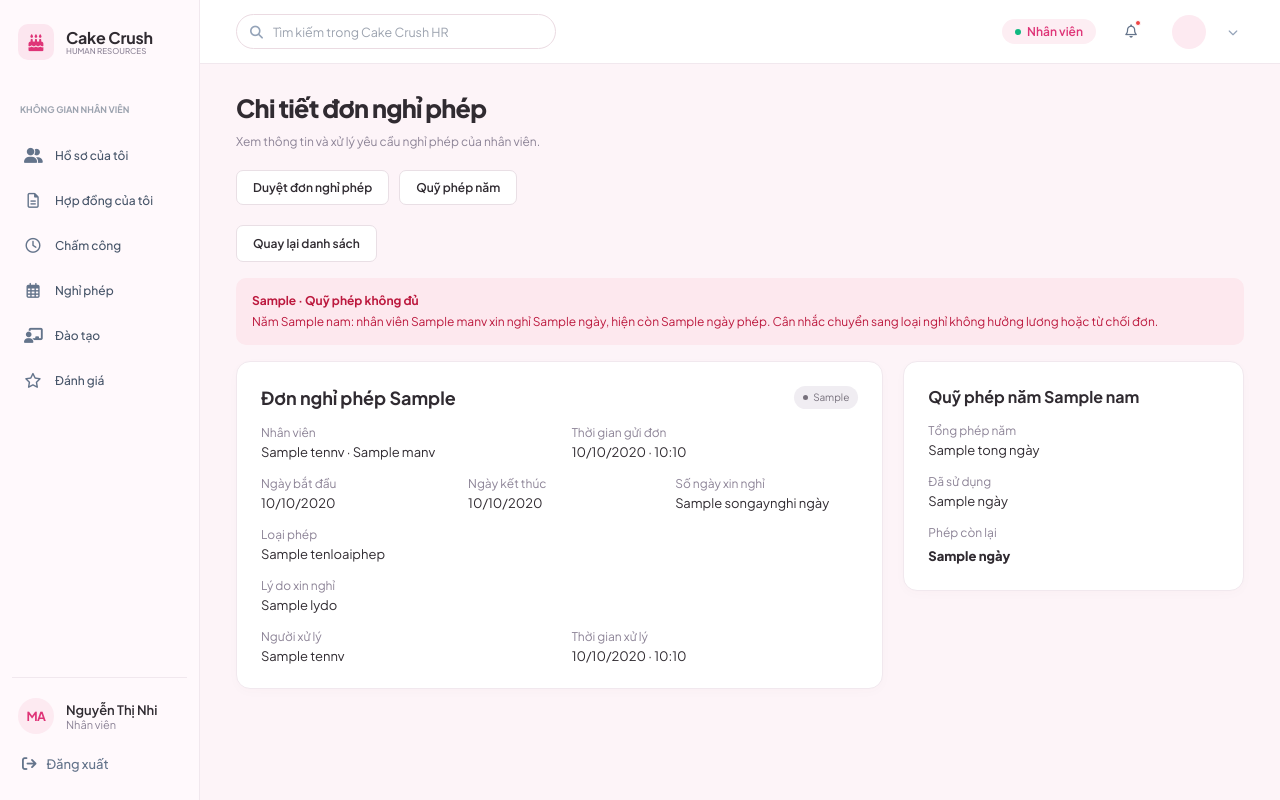
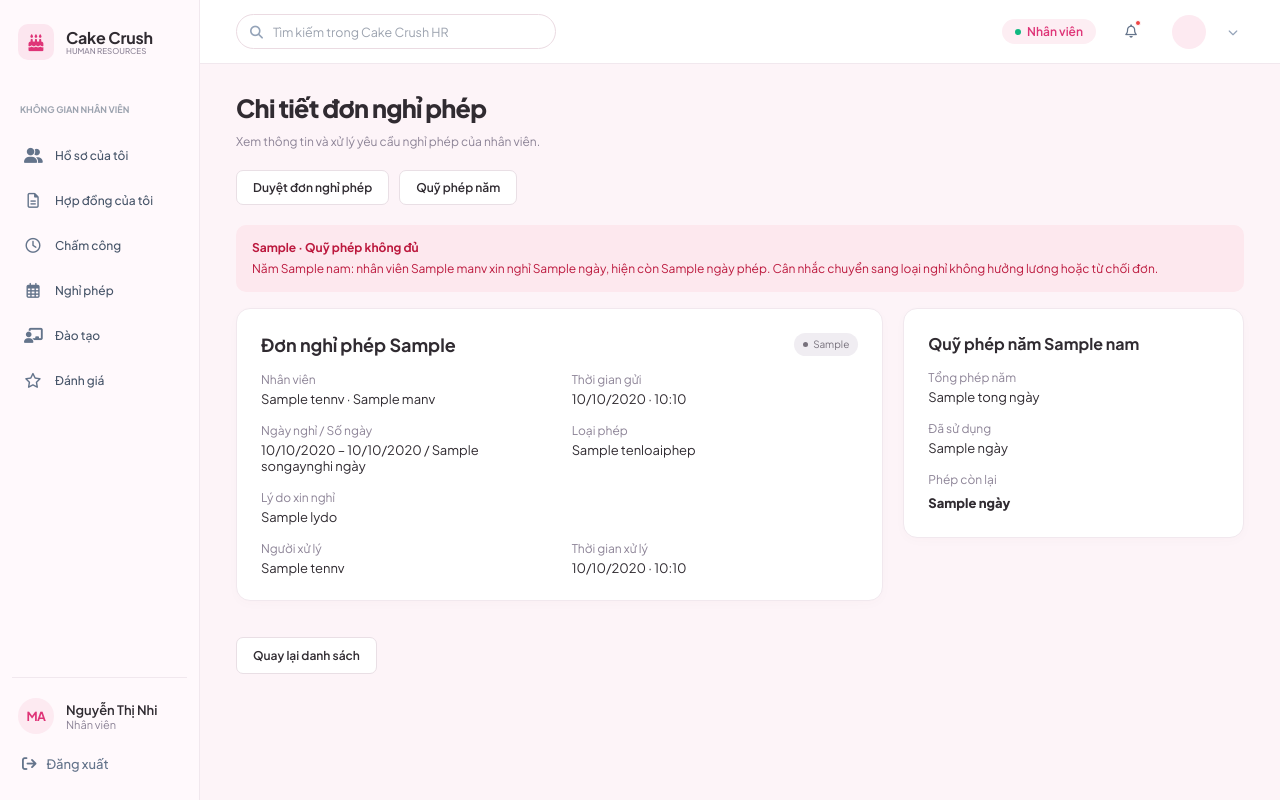
Before and after one commit to tthongvan11/Cake-Crush-Du-Phong, a Django app: template templates/cham_cong/don_chi_tiet.html in a window 1280 px wide. Run offline with Django 5.2, Linux system fonts and the light colour scheme; the template is opened without the code that fills it: most values are stand-ins (such as "Sample title", 1, 10 or a date in 2020).

Commit message:
fix(cham_cong): Dieu chinh bo cuc man hinh chi tiet don nghi phep theo mockup

```diff
--- a/templates/cham_cong/don_chi_tiet.html
+++ b/templates/cham_cong/don_chi_tiet.html
@@ -7,38 +7,57 @@
 <div class="hr-head"><h1>Chi tiết đơn nghỉ phép</h1></div> {# Tiêu đề trang. #}
 {% if che_do_ca_nhan %}{% include "cham_cong/includes/tabs_nghi_phep.html" %}{% else %}<p class="hr-muted cc-sub">Xem thông tin và xử lý yêu cầu nghỉ phép của nhân viên.</p>{% include "cham_cong/includes/tabs_quan_ly_phep.html" %}{% endif %} {# Tab theo vai trò. #}
 
-<div class="cc-toolbar"> {# Nút quay lại và nút xử lý. #}
-    <a class="hr-btn hr-secondary" href="{% if che_do_ca_nhan %}{% url 'cham_cong:don_cua_toi' %}{% else %}{% url 'cham_cong:duyet_don_list' %}{% endif %}">Quay lại danh sách</a> {# Về danh sách. #}
-    {% if not che_do_ca_nhan and don.trangthai == 'CHODUYET' and not la_don_cua_minh %} {# Chỉ đơn chờ duyệt của người khác mới có nút. #}
-        <div class="hr-actions"> {# Nhóm nút xử lý. #}
-            <a class="hr-btn hr-secondary" href="?tu_choi=1">Từ chối</a> {# Mở hộp thoại nhập lý do. #}
-            <form method="post" action="{% url 'cham_cong:phe_duyet' don.pk %}">{% csrf_token %}<button type="submit" class="hr-btn">Phê duyệt</button></form> {# Gửi phê duyệt. #}
-        </div> {# Đóng nhóm nút. #}
-    {% endif %} {# Kết thúc nút xử lý. #}
-</div> {# Đóng thanh công cụ. #}
-
 {% if la_don_cua_minh and don.trangthai == 'CHODUYET' %}<div class="hr-note">Đây là đơn của chính bạn. Đơn cần được một quản lý khác xét duyệt.</div>{% endif %} {# Không tự duyệt. #}
 {% if thieu_phep and not che_do_ca_nhan %}<div class="cc-box cc-red" style="margin:0 0 16px"><strong>{{ don.ma_hien_thi }} · Quỹ phép không đủ</strong>{% for n in thieu_phep %}Năm {{ n.nam }}: nhân viên {{ don.manv.manv }} xin nghỉ {{ n.so_ngay }} ngày, hiện còn {{ n.quy.con_lai }} ngày phép. {% endfor %}Cân nhắc chuyển sang loại nghỉ không hưởng lương hoặc từ chối đơn.</div>{% endif %} {# Cảnh báo theo luồng ngoại lệ, tách theo năm. #}
 
 <div class="{% if che_do_ca_nhan %}{% else %}cc-detail{% endif %}"> {# Quản lý có thêm khung quỹ phép bên phải. #}
     <section class="hr-card"> {# Thẻ thông tin đơn. #}
-        <div class="cc-detail-head"><h2>Đơn nghỉ phép {{ don.ma_hien_thi }}</h2><span class="hr-badge" data-state="{{ don.trangthai }}">{{ don.get_trangthai_display }}</span></div> {# Mã và trạng thái. #}
+        <div class="cc-detail-head">
+            <h2>Đơn nghỉ phép {{ don.ma_hien_thi }}</h2>
+            <span class="hr-badge" data-state="{{ don.trangthai }}">{{ don.get_trangthai_display }}</span>
+        </div> {# Mã và trạng thái. #}
+
         <dl class="cc-kv"> {# Thông tin đơn. #}
-            <div><dt>Nhân viên</dt><dd>{{ don.manv.tennv }} · {{ don.manv.manv }}</dd></div> {# Người gửi. #}
-            <div><dt>Thời gian gửi đơn</dt><dd>{{ don.thoigianguidon|date:"d/m/Y · H:i" }}</dd></div> {# Thời gian gửi. #}
+            <div>
+                <dt>Nhân viên</dt>
+                <dd>{{ don.manv.tennv }} · {{ don.manv.manv }}</dd>
+            </div> {# Người gửi. #}
+            <div>
+                <dt>Thời gian gửi</dt>
+                <dd>{{ don.thoigianguidon|date:"d/m/Y · H:i" }}</dd>
+            </div> {# Thời gian gửi. #}
+            <div>
+                <dt>Ngày nghỉ / Số ngày</dt>
+                <dd>{{ don.ngaybatdau|date:"d/m/Y" }}{% if don.ngayketthuc != don.ngaybatdau %} – {{ don.ngayketthuc|date:"d/m/Y" }}{% endif %} / {{ don.songaynghi }} ngày</dd>
+            </div> {# Ngày nghỉ và số ngày. #}
+            <div>
+                <dt>Loại phép</dt>
+                <dd>{{ don.maloaiphep.tenloaiphep }}</dd>
+            </div> {# Loại phép. #}
+            <div class="cc-wide">
+                <dt>Lý do xin nghỉ</dt>
+                <dd>{{ don.lydo|linebreaksbr }}</dd>
+            </div> {# Lý do. #}
         </dl> {# Đóng hàng. #}
-        <dl class="cc-kv cc-3 cc-mt"> {# Hàng ngày nghỉ. #}
-            <div><dt>Ngày bắt đầu</dt><dd>{{ don.ngaybatdau|date:"d/m/Y" }}</dd></div> {# Ngày bắt đầu. #}
-            <div><dt>Ngày kết thúc</dt><dd>{{ don.ngayketthuc|date:"d/m/Y" }}</dd></div> {# Ngày kết thúc. #}
-            <div><dt>Số ngày xin nghỉ</dt><dd>{{ don.songaynghi }} ngày</dd></div> {# Số ngày. #}
-        </dl> {# Đóng hàng. #}
-        <dl class="cc-kv cc-mt"> {# Loại phép và lý do. #}
-            <div class="cc-wide"><dt>Loại phép</dt><dd>{{ don.maloaiphep.tenloaiphep }}</dd></div> {# Loại phép. #}
-            <div class="cc-wide"><dt>Lý do xin nghỉ</dt><dd>{{ don.lydo|linebreaksbr }}</dd></div> {# Lý do. #}
-        </dl> {# Đóng hàng. #}
-        {% if don.trangthai == 'TUCHOI' %}<div class="cc-box cc-red"><strong>Lý do từ chối</strong>{{ don.phanhoi|linebreaksbr }}</div>{% endif %} {# Phản hồi của quản lý. #}
+
+        {% if don.trangthai == 'TUCHOI' and don.phanhoi %}
+        <div class="cc-box cc-red cc-mt">
+            <strong>Lý do từ chối</strong>
+            {{ don.phanhoi|linebreaksbr }}
+        </div>
+        {% endif %} {# Phản hồi của quản lý khi từ chối. #}
+
         {% if don.trangthai != 'CHODUYET' %} {# Thông tin xử lý. #}
-            <dl class="cc-kv cc-mt"><div><dt>Người xử lý</dt><dd>{{ don.nguoiduyet.tennv|default:"—" }}</dd></div><div><dt>Thời gian xử lý</dt><dd>{{ don.ngayduyet|date:"d/m/Y · H:i" }}</dd></div></dl> {# Người và thời gian xử lý. #}
+        <dl class="cc-kv cc-mt">
+            <div>
+                <dt>Người xử lý</dt>
+                <dd>{{ don.nguoiduyet.tennv|default:"—" }}</dd>
+            </div>
+            <div>
+                <dt>Thời gian xử lý</dt>
+                <dd>{{ don.ngayduyet|date:"d/m/Y · H:i"|default:"—" }}</dd>
+            </div>
+        </dl> {# Người và thời gian xử lý. #}
         {% endif %} {# Kết thúc thông tin xử lý. #}
     </section> {# Đóng thẻ đơn. #}
 
@@ -60,7 +79,17 @@
     {% endif %} {# Kết thúc khung quỹ phép. #}
 </div> {# Đóng bố cục. #}
 
-{% if mo_tu_choi and not che_do_ca_nhan and don.trangthai == 'CHODUYET' %} {# Hộp thoại từ chối (dùng lại kiểu hộp thoại của phân hệ nhân sự). #}
+<div class="cc-toolbar cc-mt"> {# Nút quay lại và nút xử lý đặt phía dưới thẻ. #}
+    <a class="hr-btn hr-secondary" href="{% if che_do_ca_nhan %}{% url 'cham_cong:don_cua_toi' %}{% else %}{% url 'cham_cong:duyet_don_list' %}{% endif %}">Quay lại danh sách</a> {# Về danh sách. #}
+    {% if not che_do_ca_nhan and don.trangthai == 'CHODUYET' and not la_don_cua_minh %} {# Chỉ đơn chờ duyệt của người khác mới có nút. #}
+        <div class="hr-actions"> {# Nhóm nút xử lý. #}
+            <a class="hr-btn hr-secondary" href="?tu_choi=1">Từ chối</a> {# Mở hộp thoại nhập lý do. #}
+            <form method="post" action="{% url 'cham_cong:phe_duyet' don.pk %}">{% csrf_token %}<button type="submit" class="hr-btn">Phê duyệt</button></form> {# Gửi phê duyệt. #}
+        </div> {# Đóng nhóm nút. #}
+    {% endif %} {# Kết thúc nút xử lý. #}
+</div> {# Đóng thanh công cụ. #}
+
+{% if mo_tu_choi and not che_do_ca_nhan and don.trangthai == 'CHODUYET' %} {# Hộp thoại từ chối. #}
 <div class="hr-modal-shell"><section class="hr-card hr-modal" role="dialog" aria-modal="true" aria-labelledby="tieu-de-tu-choi"> {# Nền mờ và hộp thoại. #}
     <div class="cc-detail-head"><h1 id="tieu-de-tu-choi">Từ chối đơn {{ don.ma_hien_thi }}</h1><a class="hr-btn hr-secondary" href="?" aria-label="Đóng">×</a></div> {# Tiêu đề và nút đóng. #}
     <p class="hr-muted">Phản hồi sẽ được gửi tới {{ don.manv.tennv }}.</p> {# Người nhận phản hồi. #}
```
